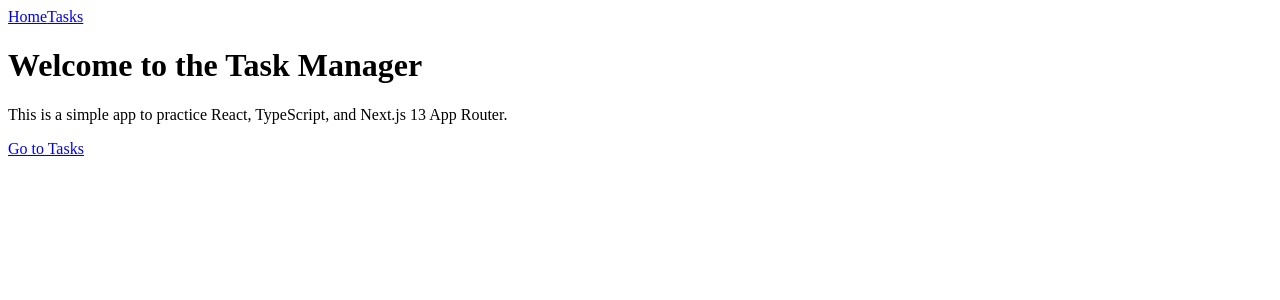
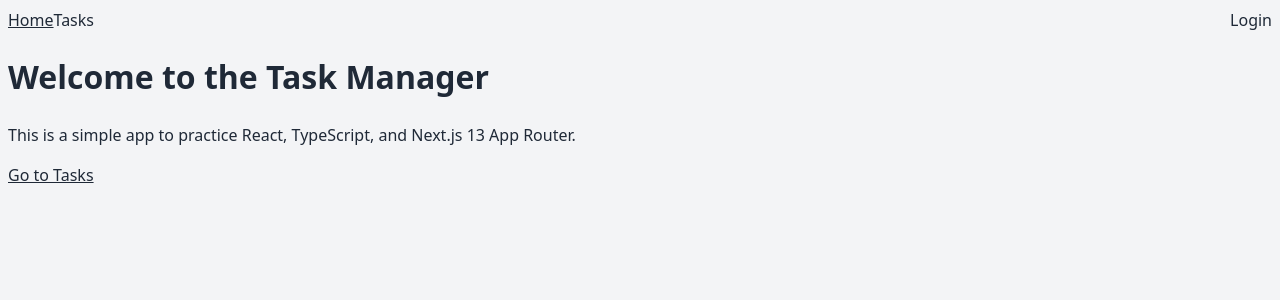
Before and after one commit to mneiter/react-projects, a Next.js app: page / in a window 1280 px wide. Shown: the top 300 px of the page. Built offline with nearby package versions, Linux system fonts and the light colour scheme.

Commit message:
useAuthStore.ts

```diff
--- a/package.json
+++ b/package.json
@@ -11,6 +11,7 @@
   "dependencies": {
     "nanoid": "^5.1.5",
     "next": "15.3.2",
+    "next-auth": "^4.24.11",
     "react": "^19.0.0",
     "react-dom": "^19.0.0"
   },
@@ -20,9 +21,11 @@
     "@types/node": "^20",
     "@types/react": "^19",
     "@types/react-dom": "^19",
+    "autoprefixer": "^10.4.21",
     "eslint": "^9",
     "eslint-config-next": "15.3.2",
-    "tailwindcss": "^4",
+    "postcss": "^8.5.3",
+    "tailwindcss": "^4.1.6",
     "typescript": "^5"
   }
 }
--- /dev/null
+++ b/src/app/login/page.tsx
@@ -0,0 +1,37 @@
+"use client";
+
+import { useAuthStore } from "@/store/useAuthStore";
+import { useRouter } from "next/navigation";
+import { useState } from "react";
+
+export default function LoginPage() {
+    const [name, setName] = useState("");
+    const { login } = useAuthStore();
+    const router = useRouter();
+
+    const handleSubmit = (e: React.FormEvent) => {
+        e.preventDefault();
+        if (name.trim()) {
+            login(name.trim());
+            router.push("/tasks");
+        }
+    };
+
+    return (
+        <div className="p-6">
+            <h1 className="text-2xl font-bold mb-4">Login</h1>
+            <form onSubmit={handleSubmit} className="flex gap-2">
+                <input
+                    type="text"
+                    placeholder="Enter your name"
+                    value={name}
+                    onChange={(e) => setName(e.target.value)}
+                    className="border rounded px-2 py-1"
+                />
+                <button type="submit" className="bg-blue-600 text-white px-4 py-1 rounded">
+                    Login
+                </button>
+            </form>
+        </div>
+    );
+}
--- a/src/app/tasks/page.tsx
+++ b/src/app/tasks/page.tsx
@@ -1,6 +1,24 @@
+"use client";
+
 import { TaskManager } from "@/components/TaskManager";
+import { useAuthStore } from "@/store/useAuthStore";
+import { useRouter } from "next/navigation";
+import { useEffect } from "react";
 
 export default function TasksPage() {
+  const { isLoggedIn, isClient } = useAuthStore();
+  const router = useRouter();
+
+  // Only check login after client is mounted
+  useEffect(() => {
+    if (isClient && !isLoggedIn) {
+      router.push("/login");
+    }
+  }, [isLoggedIn, isClient]);
+
+  // Don't render anything until we know if we're logged in
+  if (!isClient) return null;
+
   return (
     <div className="p-6">
       <h1 className="text-2xl font-bold mb-4">Task Manager</h1>
--- a/src/components/TaskManager.tsx
+++ b/src/components/TaskManager.tsx
@@ -1,18 +1,67 @@
 "use client";
+
 import { useTaskStore } from "@/store/taskStore";
+import { Task } from "@/types/task";
+import { useState } from "react";
 import { AddTaskForm } from "./tasks/AddTaskForm";
 import { TaskList } from "./tasks/TaskList";
 
+type Filter = "all" | "active" | "completed";
+
 export const TaskManager = () => {
-    const { tasks, addTask, toggleTask, removeTask } = useTaskStore();
+    const { tasks, addTask, toggleTask, removeTask, isClient } = useTaskStore();
+
+    const [filter, setFilter] = useState<Filter>("all");
+
+    // Filter tasks according to the selected filter value
+    const filteredTasks: Task[] = tasks.filter((task) => {
+        if (filter === "active") return !task.completed;
+        if (filter === "completed") return task.completed;
+        return true; // all
+    });
 
     return (
         <>
+            {/* Add task form */}
             <AddTaskForm addTask={addTask} />
+
+            {/* Filter buttons */}
+            <div className="flex gap-2 mb-4">
+                <button
+                    onClick={() => setFilter("all")}
+                    className={`px-3 py-1 rounded ${filter === "all"
+                            ? "bg-blue-600 text-white"
+                            : "bg-gray-200 text-gray-800"
+                        }`}
+                >
+                    All
+                </button>
+                <button
+                    onClick={() => setFilter("active")}
+                    className={`px-3 py-1 rounded ${filter === "active"
+                            ? "bg-blue-600 text-white"
+                            : "bg-gray-200 text-gray-800"
+                        }`}
+                >
+                    Active
+                </button>
+                <button
+                    onClick={() => setFilter("completed")}
+                    className={`px-3 py-1 rounded ${filter === "completed"
+                            ? "bg-blue-600 text-white"
+                            : "bg-gray-200 text-gray-800"
+                        }`}
+                >
+                    Completed
+                </button>
+            </div>
+
+            {/* Render filtered task list */}
             <TaskList
-                tasks={tasks}
+                tasks={filteredTasks}
                 toggleTask={toggleTask}
                 removeTask={removeTask}
+                isClient={isClient}
             />
         </>
     );
--- a/src/components/layout/Header.tsx
+++ b/src/components/layout/Header.tsx
@@ -1,38 +1,44 @@
 "use client";
 
+import { useAuthStore } from "@/store/useAuthStore";
 import Link from "next/link";
-import { usePathname } from "next/navigation";
+import { usePathname, useRouter } from "next/navigation";
 
 export const Header = () => {
     const pathname = usePathname();
+    const router = useRouter();
+    const { isLoggedIn, logout } = useAuthStore();
 
-    // Utility to determine if the current link is active
-    const isActive = (path: string) => pathname === path;
+    const handleLogout = () => {
+        logout();
+        router.push("/");
+    };
 
     return (
         <header className="bg-blue-600 text-white shadow-md">
-            <nav className="max-w-4xl mx-auto px-6 py-4 flex gap-6">
-                {/* Home Link */}
-                <Link
-                    href="/"
-                    className={`px-2 py-1 rounded ${isActive("/")
-                            ? "bg-white text-blue-600 font-semibold shadow"
-                            : "hover:underline"
-                        }`}
-                >
+            <nav className="max-w-4xl mx-auto px-6 py-4 flex justify-between items-center">
+                <div className="flex gap-4">
+                    <Link href="/" className={pathname === "/" ? "font-bold underline" : ""}>
                         Home
                     </Link>
-
-                {/* Tasks Link */}
                     <Link
                         href="/tasks"
-                    className={`px-2 py-1 rounded ${isActive("/tasks")
-                            ? "bg-white text-blue-600 font-semibold shadow"
-                            : "hover:underline"
-                        }`}
+                        className={pathname.startsWith("/tasks") ? "font-bold underline" : ""}
                     >
                         Tasks
                     </Link>
+                </div>
+                <div>
+                    {isLoggedIn ? (
+                        <button onClick={handleLogout} className="hover:underline">
+                            Logout
+                        </button>
+                    ) : (
+                        <Link href="/login" className="hover:underline">
+                            Login
+                        </Link>
+                    )}
+                </div>
             </nav>
         </header>
     );
--- a/src/components/tasks/TaskList.tsx
+++ b/src/components/tasks/TaskList.tsx
@@ -2,13 +2,18 @@
 
 import { Task } from "@/types/task";
 
-interface TaskListProps {
+interface Props {
     tasks: Task[];
     toggleTask: (id: string) => void;
     removeTask: (id: string) => void;
+    isClient: boolean;
 }
 
-export const TaskList = ({ tasks, toggleTask, removeTask }: TaskListProps) => {
+export const TaskList = ({ tasks, toggleTask, removeTask, isClient }: Props) => {
+    if (!isClient) {
+        return <p className="text-gray-500 italic">Loading tasks...</p>;
+    }
+
     if (tasks.length === 0) {
         return <p className="text-gray-500">No tasks yet.</p>;
     }
@@ -16,10 +21,7 @@ export const TaskList = ({ tasks, toggleTask, removeTask }: TaskListProps) => {
     return (
         <ul className="space-y-2">
             {tasks.map((task) => (
-                <li
-                    key={task.id}
-                    className="flex items-center justify-between p-2 border rounded"
-                >
+                <li key={task.id} className="flex justify-between p-2 border rounded">
                     <div className="flex items-center gap-2">
                         <input
                             type="checkbox"
@@ -34,7 +36,6 @@ export const TaskList = ({ tasks, toggleTask, removeTask }: TaskListProps) => {
                     <button
                         onClick={() => removeTask(task.id)}
                         className="text-red-500 hover:text-red-700"
-                        title="Delete task"
                     >
                         🗑
                     </button>
--- /dev/null
+++ b/src/store/useAuthStore.ts
@@ -0,0 +1,35 @@
+import { useEffect, useState } from 'react';
+
+const STORAGE_KEY = 'username';
+
+// Simple auth hook using localStorage
+export function useAuthStore() {
+  const [username, setUsername] = useState<string | null>(null);
+  const [isClient, setIsClient] = useState(false); // NEW: track client side
+
+  useEffect(() => {
+    const saved = localStorage.getItem(STORAGE_KEY);
+    if (saved) {
+      setUsername(saved);
+    }
+    setIsClient(true); // mark that we're on the client
+  }, []);
+
+  const login = (name: string) => {
+    localStorage.setItem(STORAGE_KEY, name);
+    setUsername(name);
+  };
+
+  const logout = () => {
+    localStorage.removeItem(STORAGE_KEY);
+    setUsername(null);
+  };
+
+  return {
+    username,
+    isLoggedIn: !!username,
+    isClient, // NEW
+    login,
+    logout,
+  };
+}
--- a/src/styles/globals.css
+++ b/src/styles/globals.css
@@ -1,3 +1,23 @@
 @tailwind base;
 @tailwind components;
 @tailwind utilities;
+
+/* Global styles can go below */
+
+body {
+    font-family: system-ui, sans-serif;
+    background-color: #f3f4f6;
+    /* Tailwind's gray-100 */
+    color: #1f2937;
+    /* Tailwind's gray-800 */
+    line-height: 1.5;
+}
+
+a {
+    text-decoration: none;
+    color: inherit;
+}
+
+button {
+    cursor: pointer;
+}
```
Also changed, not shown: 1 other file (tests, documents, lock files or other folders). Lines whose indentation alone changed are shown as unchanged.
